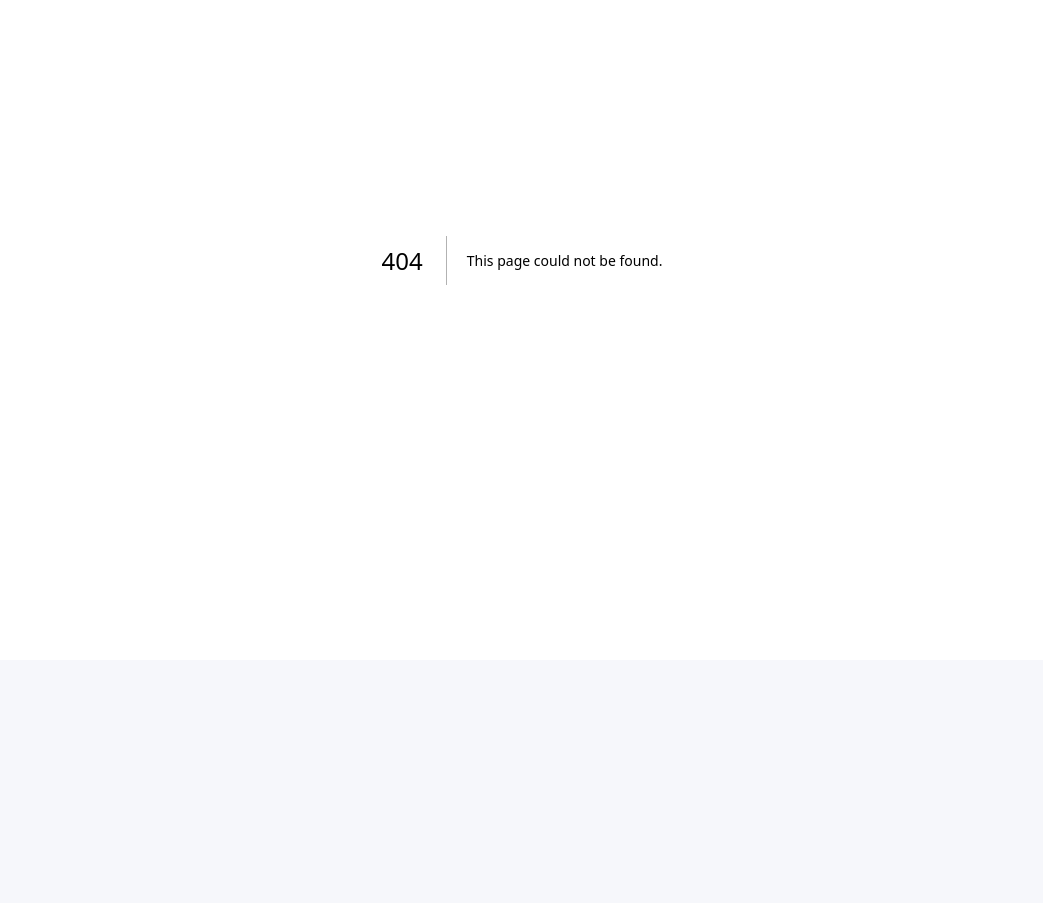
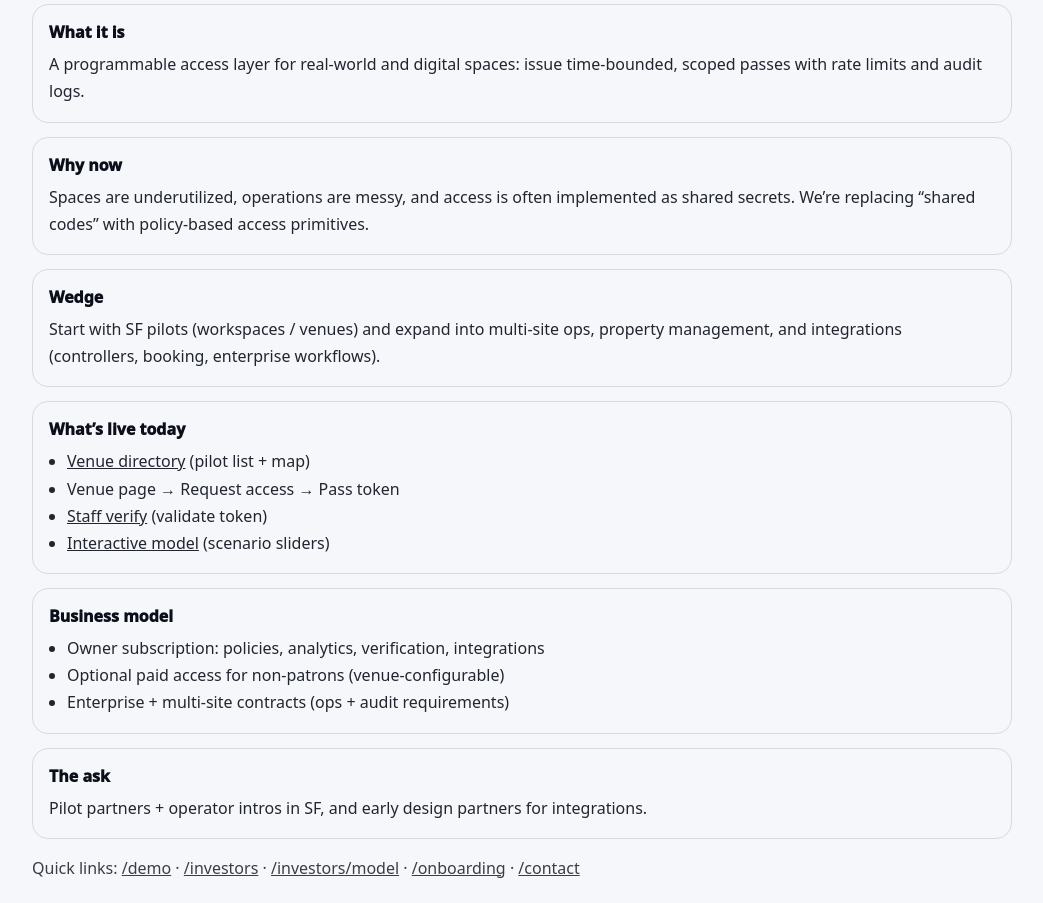
Before and after one commit to M4G3LL4N0/access-layer, a Next.js app: page /press in a window 1280 px wide. Before the commit this address had no page. Shown: the part 140-1043 px from the top of the page, without its empty margins (118-1161 px from the left). Before the commit the page ends 800 px from the top, so only its background shows below. Built offline with nearby package versions, Linux system fonts and the light colour scheme.

Commit message:
Add press one-pager page

```diff
--- /dev/null
+++ b/src/app/press/page.tsx
@@ -0,0 +1,79 @@
+export default function PressPage() {
+  const Block = ({
+    title,
+    children,
+  }: {
+    title: string;
+    children: any;
+  }) => (
+    <section
+      style={{
+        border: "1px solid rgba(0,0,0,.12)",
+        borderRadius: 16,
+        padding: 16,
+        marginBottom: 14,
+      }}
+    >
+      <div style={{ fontWeight: 1000, marginBottom: 8 }}>{title}</div>
+      <div style={{ opacity: 0.9, lineHeight: 1.7 }}>{children}</div>
+    </section>
+  );
+
+  return (
+    <main style={{ padding: 24, fontFamily: "system-ui", maxWidth: 980, margin: "0 auto" }}>
+      <h1 style={{ margin: "0 0 8px", fontSize: 32, fontWeight: 1000 }}>
+        AXW — One-Pager
+      </h1>
+      <p style={{ margin: "0 0 18px", opacity: 0.8, lineHeight: 1.6 }}>
+        AXW (Access × World) is the coordination layer between access and space:
+        policy-defined permissions → time-bounded passes → verification → audit logs.
+        Built to integrate without publishing sensitive codes.
+      </p>
+
+      <Block title="What it is">
+        A programmable access layer for real-world and digital spaces:
+        issue time-bounded, scoped passes with rate limits and audit logs.
+      </Block>
+
+      <Block title="Why now">
+        Spaces are underutilized, operations are messy, and access is often implemented as shared secrets.
+        We’re replacing “shared codes” with policy-based access primitives.
+      </Block>
+
+      <Block title="Wedge">
+        Start with SF pilots (workspaces / venues) and expand into multi-site ops,
+        property management, and integrations (controllers, booking, enterprise workflows).
+      </Block>
+
+      <Block title="What’s live today">
+        <ul style={{ margin: 0, paddingLeft: 18 }}>
+          <li><a href="/venues">Venue directory</a> (pilot list + map)</li>
+          <li>Venue page → Request access → Pass token</li>
+          <li><a href="/verify">Staff verify</a> (validate token)</li>
+          <li><a href="/investors/model">Interactive model</a> (scenario sliders)</li>
+        </ul>
+      </Block>
+
+      <Block title="Business model">
+        <ul style={{ margin: 0, paddingLeft: 18 }}>
+          <li>Owner subscription: policies, analytics, verification, integrations</li>
+          <li>Optional paid access for non-patrons (venue-configurable)</li>
+          <li>Enterprise + multi-site contracts (ops + audit requirements)</li>
+        </ul>
+      </Block>
+
+      <Block title="The ask">
+        Pilot partners + operator intros in SF, and early design partners for integrations.
+      </Block>
+
+      <div style={{ marginTop: 18, opacity: 0.8 }}>
+        Quick links:{" "}
+        <a href="/demo">/demo</a>{" "}
+        · <a href="/investors">/investors</a>{" "}
+        · <a href="/investors/model">/investors/model</a>{" "}
+        · <a href="/onboarding">/onboarding</a>{" "}
+        · <a href="/contact">/contact</a>
+      </div>
+    </main>
+  );
+}
```
